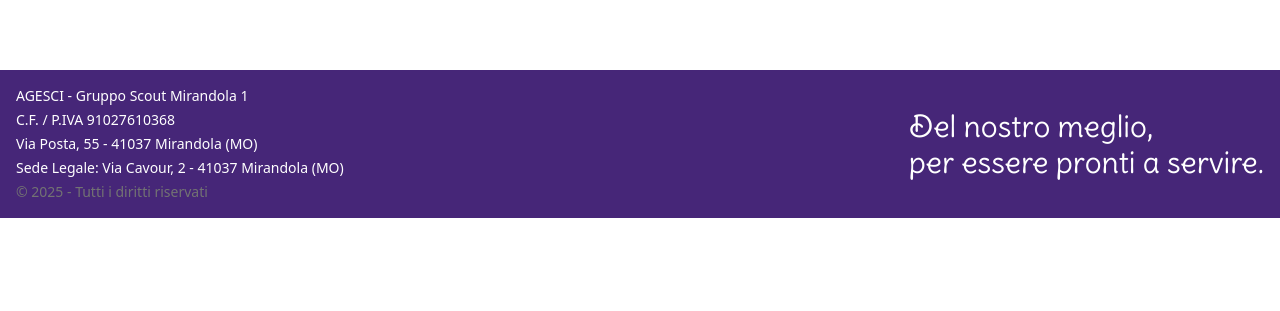
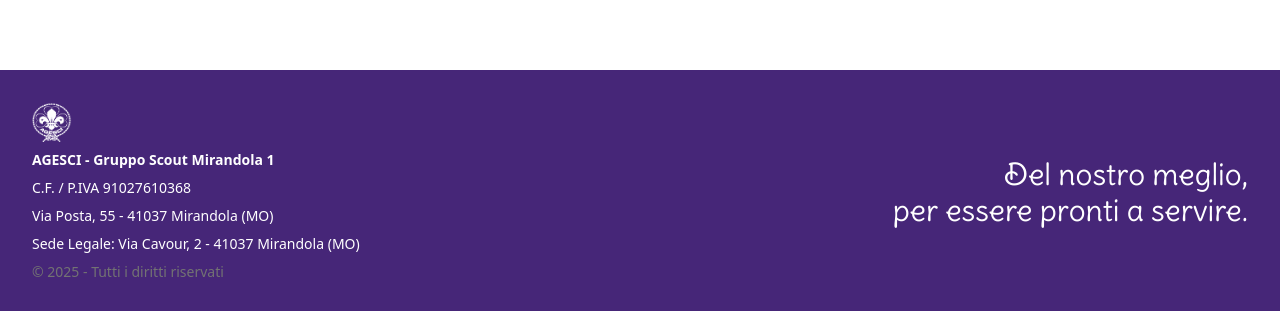
Before and after one commit to mirandola-uno/mirandola1-website, a Next.js app: page / in a window 1280 px wide. Shown: the part 1754-2065 px from the top of the page. Before the commit the page ends 1972 px from the top, so only its background shows below. Built offline with nearby package versions, Linux system fonts and the light colour scheme; grey boxes are pictures that could not be loaded.

Commit message:
feat: improved footer layout

```diff
--- a/src/components/landing_sections/footer.tsx
+++ b/src/components/landing_sections/footer.tsx
@@ -1,15 +1,24 @@
+import Image from "next/image";
+
 export const FooterSection = () => {
   return (
-    <div className="flex flex-col md:flex-row justify-between gap-4 items-center bg-agesci-violet text-white p-4">
-      <div className="flex flex-col gap-1 text-sm">
-        <div className="font-boldx">AGESCI - Gruppo Scout Mirandola 1</div>
+    <div className="flex flex-col-reverse md:flex-row justify-between gap-4 items-center bg-agesci-violet text-white p-2 md:p-8 ">
+      <div className="flex flex-col gap-2 text-sm items-center md:items-start">
+        <Image
+          src="/logo_agesci_white.webp"
+          className="w-10 h-10"
+          alt="Gruppo Scout Mirandola 1"
+          width={50}
+          height={50}
+        />
+        <div className="font-bold">AGESCI - Gruppo Scout Mirandola 1</div>
         <div>C.F. / P.IVA 91027610368</div>
         <div>Via Posta, 55 - 41037 Mirandola (MO)</div>
         <div>Sede Legale: Via Cavour, 2 - 41037 Mirandola (MO)</div>
         <div className="text-muted-foreground">© {new Date().getFullYear()} - Tutti i diritti riservati</div>
       </div>
 
-      <div className="text-3xl font-delius">
+      <div className="text-3xl font-delius text-center md:text-right">
         Del nostro meglio, <br /> per essere pronti a servire.
       </div>
     </div>
```
